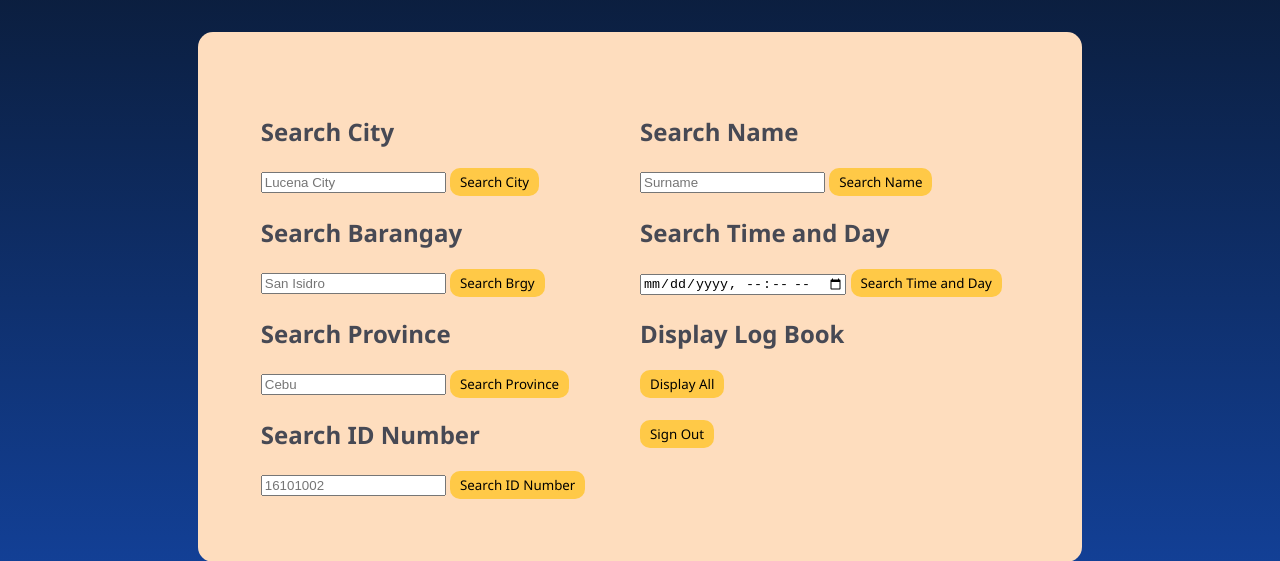
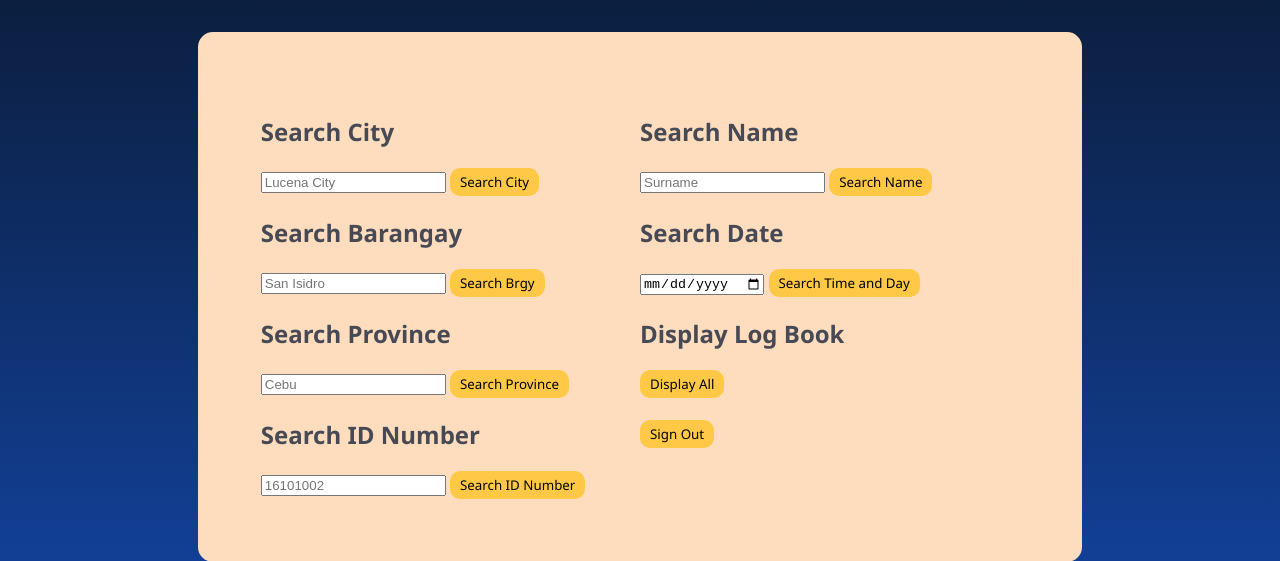
Before and after one commit to germaniii/php-finals-3222, a PHP site: page /admin.php in a window 1280 px wide. Shown: the part 94-655 px from the top of the page. Run offline with PHP 8.4, Linux system fonts and the light colour scheme.

Commit message:
Update admin.php
-changed time input format
-added search option with mysql

```diff
--- a/admin.php
+++ b/admin.php
@@ -45,9 +45,9 @@
                         <input type="text" placeholder="Surname" name="search_name" required>
                         <input type="submit" name="search_name_button" value="Search Name"><br>
                     </form>
-                    <h2>Search Time and Day</h2>
+                    <h2>Search Date</h2>
                     <form method="post" action="<?php echo htmlspecialchars($_SERVER["PHP_SELF"]);?>">
-                        <input type="datetime-local" name="search_time" required>
+                        <input type="date" name="search_time" required>
                         <input type="submit" name="search_time_button" value="Search Time and Day"><br>
                     </form>
 
@@ -122,7 +122,12 @@
 					$result = mysqli_query($conn, $query);		//send SQL statement to database
 					writeMsg($result);
             	}else if(isset($_POST['search_time_button'])){					//work in progress sksksks
+                	$date = $_POST['search_time'];
 
+			// mysql search query
+			$query = "SELECT * FROM contact WHERE date = '$date'";			//sql statement to look for contacts with inputted date
+					$result = mysqli_query($conn, $query);		//send SQL statement to database
+					writeMsg($result);
             	}
 
             	else if(isset($_POST['back'])){
```
